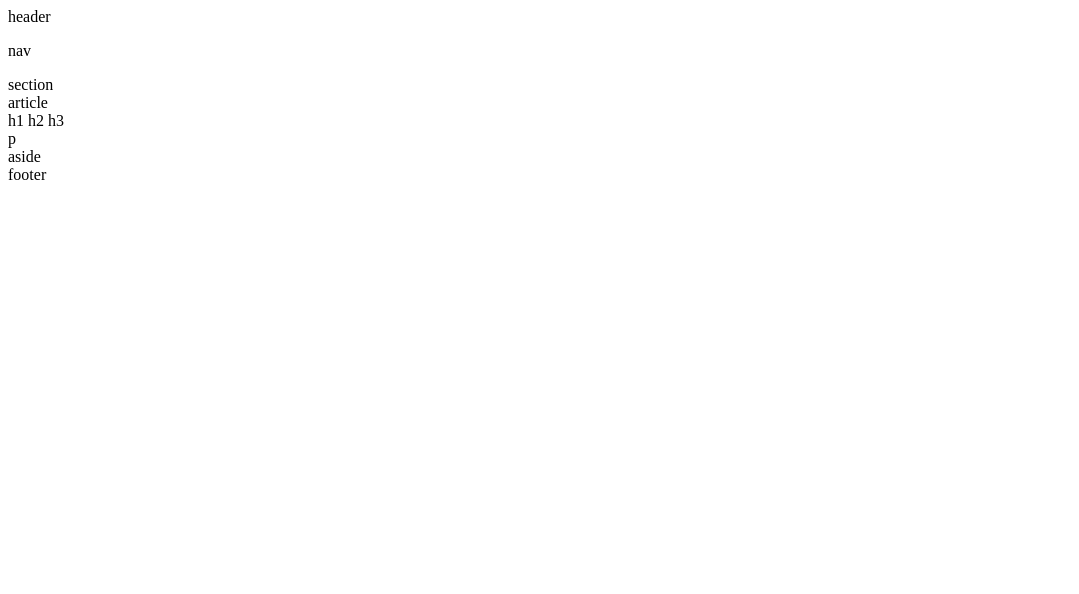
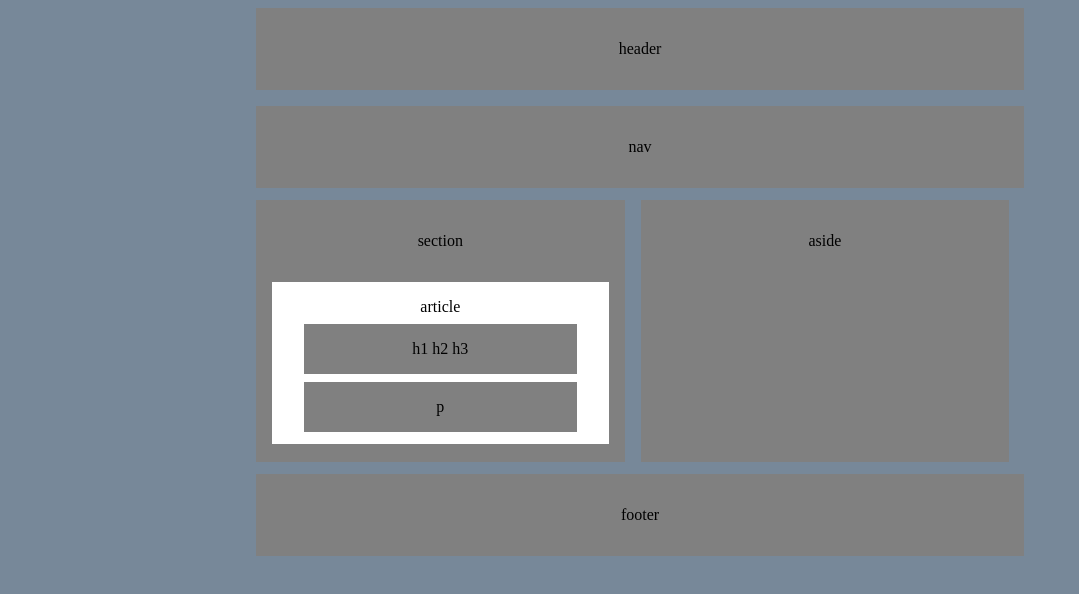
Before and after one commit to TashaShrader/HW-Wireframe, a plain HTML site: page index.html in a window 1280 px wide. Shown: the whole page, without its empty margins (0-1079 px from the left). Drawn offline with Linux system fonts and the light colour scheme.

Commit message:
<COMMENT>

```diff
--- a/style.css
+++ b/style.css
@@ -1,10 +1,81 @@
+body {
+    text-size-adjust: 14px;
+    text-align: center;
+    background: lightslategray;
+    margin-left: 20%;
+    margin-right: 20%;
+}
 
-.Body
-{
+#first {
+    background: grey;
+    padding-top: 2em;
+    padding-bottom: 2em;
+    margin-bottom: .75em;
+}
 
-font-family: "Arial, Helvetica Neue, Helvetica, sans-serif";
-color: "#777";
-background: "#777";
-width: "960px";
-font-size: "18px";
+#two {
+    background: grey;
+    padding-top: 2em;
+    padding-bottom: 2em;
+    margin-bottom: .75em;
 }
+
+#first-section {
+    float: left;
+    width: 48%;
+    height: 230px;
+    background: grey;
+    margin-right: 1em;
+    padding-top: 2em;
+}
+
+#second-section {
+    overflow: hidden;
+    width: 48%;
+    height: 230px;
+    background: grey;
+    margin-left: 1em;
+    padding-top: 2em;
+}
+
+#arty {
+    position: relative;
+    background: white;
+    padding-top: 1em;
+    padding-bottom: 8em;
+    text-align: center;
+    bottom: -2em;
+    left: 1em;
+    margin-right: 2em;
+}
+
+#h123 {
+    position: relative;
+    background: grey;
+    padding-top: 1em;
+    padding-bottom: 1em;
+    text-align: center;
+    bottom: 5.5em;
+    left: 3em;
+    margin-right: 6em;
+    bold
+}
+
+#party {
+    position: relative;
+    background: grey;
+    padding-top: 1em;
+    padding-bottom: 1em;
+    text-align: center;
+    bottom: 5em;
+    left: 3em;
+    margin-right: 6em;
+}
+
+
+#end {
+    background: grey;
+    padding-top: 2em;
+    padding-bottom: 2em;
+    margin-top: .75em;
+}
```
Also changed, not shown: profile.html (added), profilestyle.css (added).
